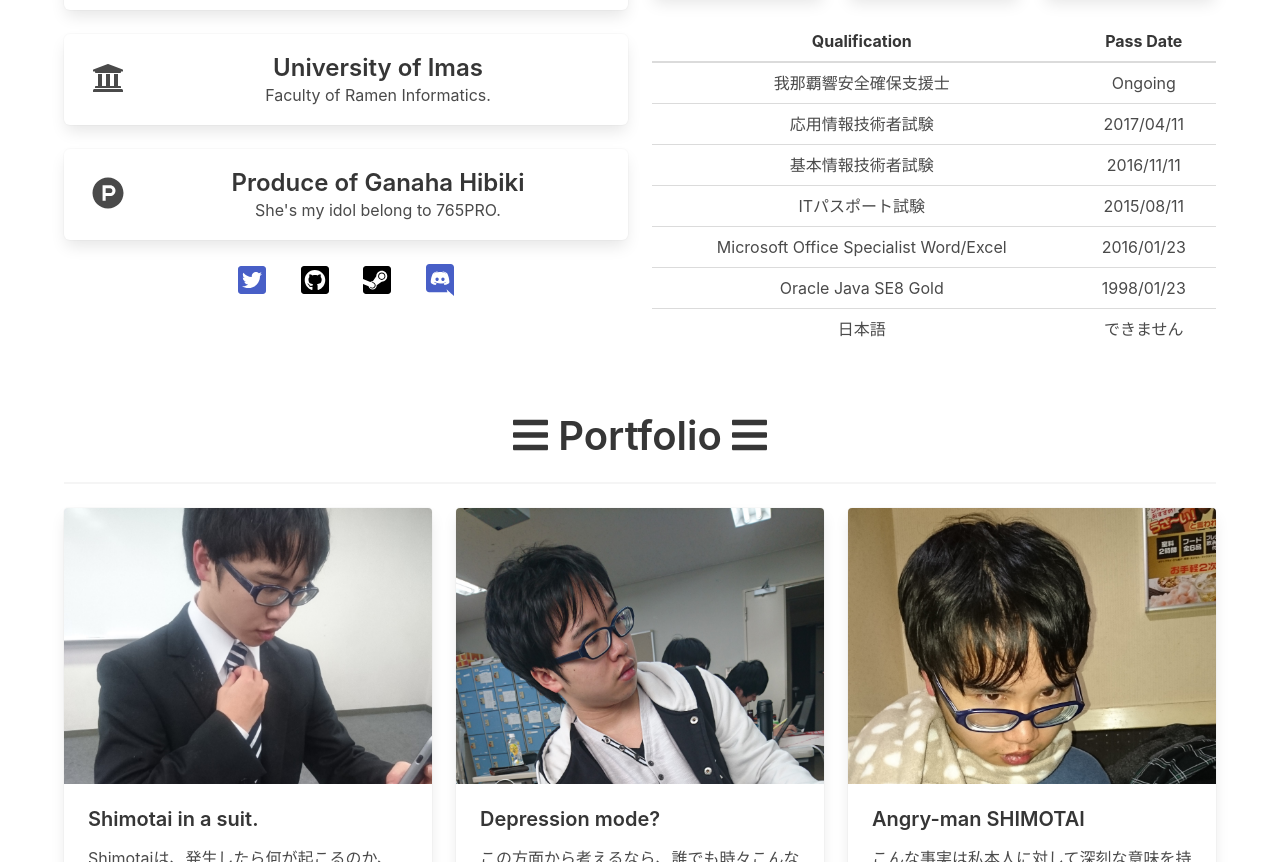
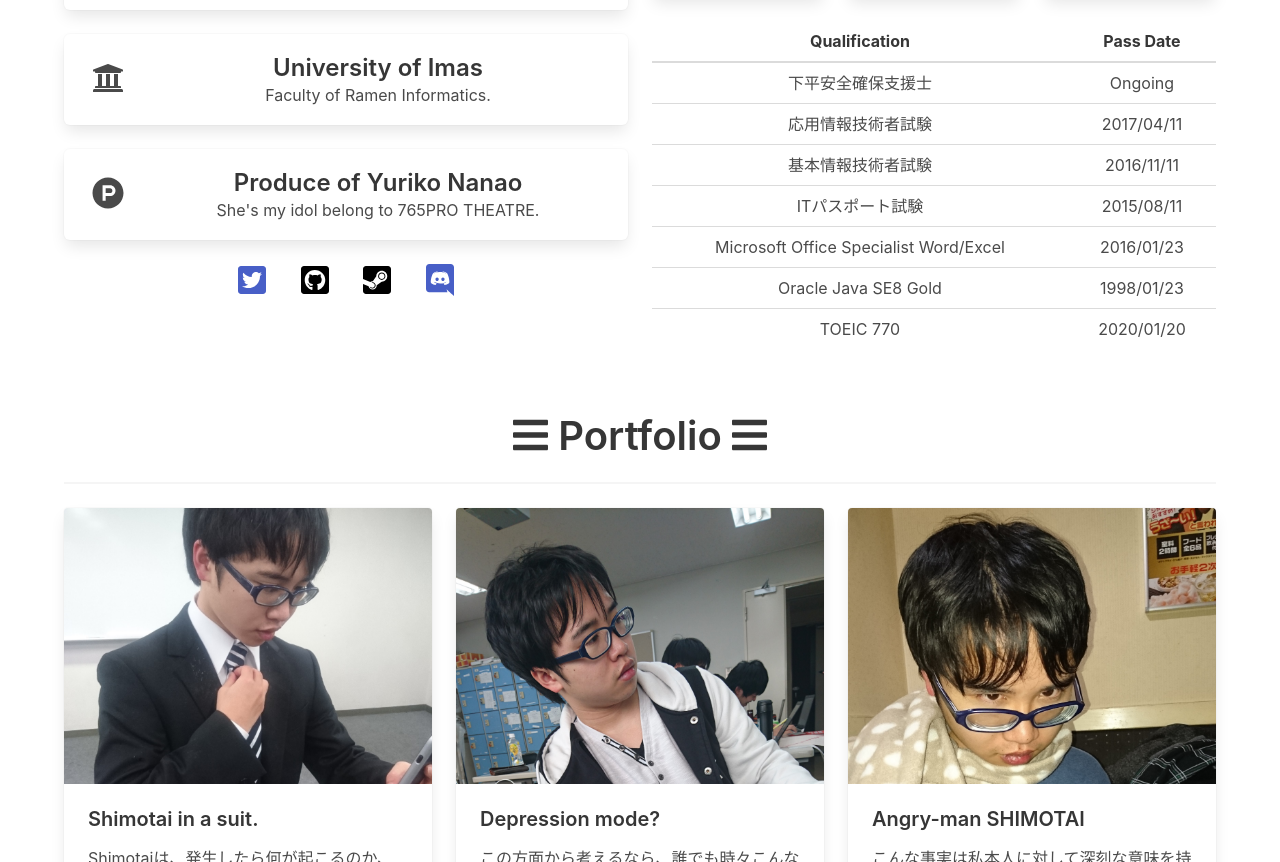
Before and after one commit to Ayunem/shimotai, a plain HTML site: page index.html in a window 1280 px wide. Shown: the part 919-1781 px from the top of the page. Drawn offline with nearby package versions, Linux system fonts and the light colour scheme.

Commit message:
Update index.html

```diff
--- a/index.html
+++ b/index.html
@@ -91,10 +91,10 @@
                                     </div>
                                     <div class="media-content">
                                         <div class="content is-small">
-                                            <h4 class="title is-4"> Produce of Ganaha Hibiki
+                                            <h4 class="title is-4"> Produce of Yuriko Nanao
                                                 </h4>
                                             <p class="subtitle is-6">
-                                                She's my idol belong to 765PRO.
+                                                She's my idol belong to 765PRO THEATRE.
                                             </p>
                                         </div>
                                     </div>
@@ -215,7 +215,7 @@
                             </thead>
                             <tbody>
                                 <tr>
-                                  <td> 我那覇響安全確保支援士 </td>
+                                  <td> 下平安全確保支援士 </td>
                                   <td> Ongoing </td>
                                 </tr>
                               <tr>
@@ -239,8 +239,8 @@
                                   <td> 1998/01/23 </td>
                               </tr>
                               <tr>
-                                  <td> 日本語 </td>
-                                  <td> できません </td>
+                                  <td> TOEIC 770 </td>
+                                  <td> 2020/01/20 </td>
                               </tr>
                             </tbody>
                           </table>
```
